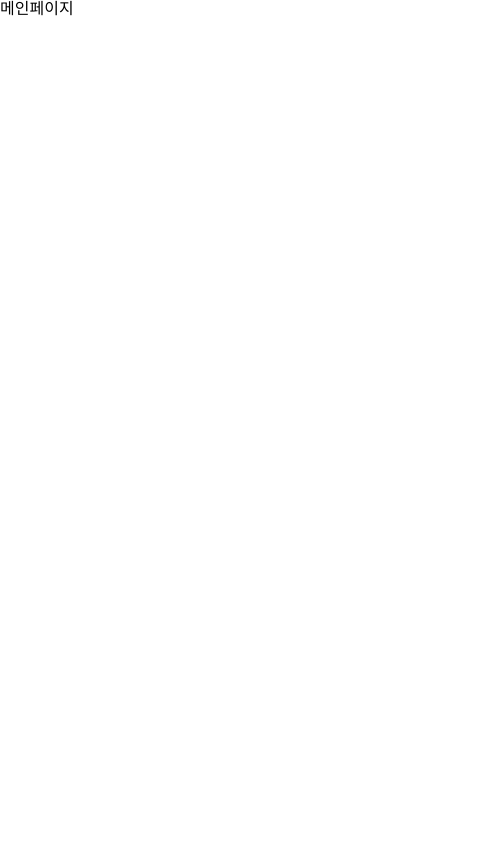
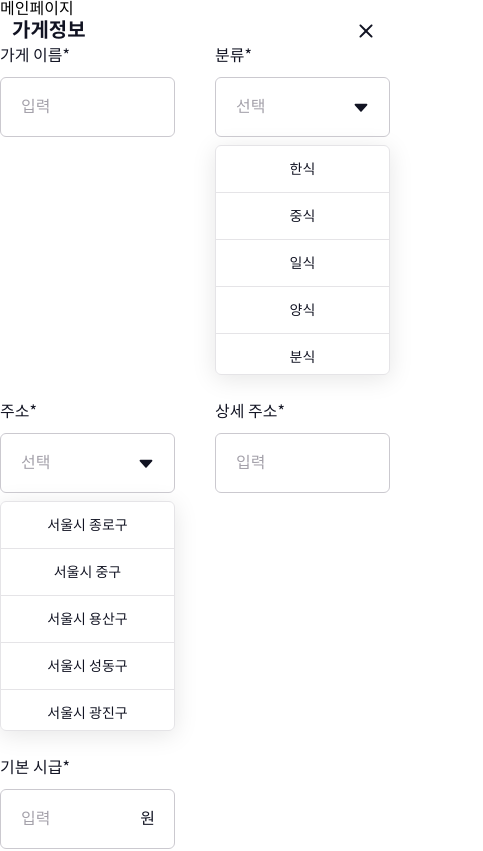
Before and after one commit to sprintPart3Team4/the-julge, a Next.js app: page / in a window 390 px wide. Shown: the top 851 px of the page, 483 px wide, since content can reach past the window. Built offline with nearby package versions, Linux system fonts and the light colour scheme.

Commit message:
Design: 사장님/가게정보등록-타이틀 및 x버튼 반응형 UI 구현

```diff
--- a/components/register/shopInfo/shopInfoTitle/ShopInfoTitle.module.scss
+++ b/components/register/shopInfo/shopInfoTitle/ShopInfoTitle.module.scss
@@ -4,22 +4,43 @@
   display: flex;
   align-items: center;
   justify-content: space-between;
+  padding: 0 1.2rem;
+
+  @include tablet {
+    padding: 0 3.2rem;
+  }
+
+  @include desktop {
+    max-width: 964px;
+    margin: 0 auto 3.2rem;
+    padding: 0;
+  }
 }
 
 .title {
   color: $color-black;
   margin: 0;
   font-weight: 700;
-  font-size: 2.8rem;
-  line-height: 3.3rem;
+  font-size: 2rem;
+  line-height: 2.5rem;
+
+  @include tablet {
+    font-size: 2.8rem;
+    line-height: 3.3rem;
+  }
 }
 
 .buttonCancel {
-  width: 3.2rem;
-  height: 3.2rem;
+  width: 2.4rem;
+  height: 2.4rem;
   padding: 0;
-  background: url("~/public/images/close.svg") no-repeat;
+  background: url("~/public/images/close.svg") no-repeat center;
   overflow: hidden;
   text-indent: 100%;
   white-space: nowrap;
+
+  @include tablet {
+    width: 3.2rem;
+    height: 3.2rem;
+  }
 }
--- a/pages/index.tsx
+++ b/pages/index.tsx
@@ -1,9 +1,12 @@
 // 공고 리스트 페이지
-
+import ShopInfoForm from "@/components/register/shopInfo/shopInfoForm/shopInfoForm";
+import ShopInfoTitle from "@/components/register/shopInfo/shopInfoTitle/ShopInfoTitle";
 export default function Home() {
   return (
     <>
       <main>메인페이지</main>
+      <ShopInfoTitle title="가게정보"/>
+      <ShopInfoForm />
     </>
   );
 }
```
